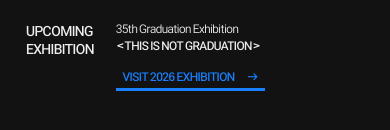
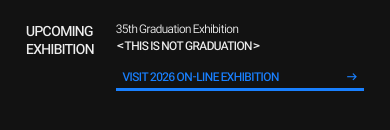
Before and after one commit to khuid/khid-archive-site, a Next.js app: page / in a window 390 px wide. Shown: the part 706-836 px from the top of the page. Built offline with nearby package versions, Linux system fonts and the light colour scheme.

Commit message:
Hero (mobile): ON-LINE back in the VISIT button and button fills to the content edge (ON-LINE dropped only below 340 so it doesn't collide with UPCOMING)
Co-Authored-By: Claude Opus 5.5 <noreply@anthropic.com>

```diff
--- a/src/components/Phase1Hero.tsx
+++ b/src/components/Phase1Hero.tsx
@@ -196,8 +196,8 @@ export default function Phase1Hero({ exhibitions }: Props) {
               </div>
               {/* 연도별 키컬러(info.json keyColor) 글자 + 두꺼운 밑줄, hover 시 키컬러로 채움.
                   글자와 화살표 사이는 1em으로 고정 (1열·2열 레이아웃 모두 같은 비율).
-                  514~는 버튼이 오른쪽 열 폭(콘텐츠 끝)까지, 화살표는 오른쪽 끝.
-                  514 미만(스마트폰)은 "ON-LINE"을 빼고 버튼도 글자 폭만큼만(늘이면 글자–화살표가 너무 벌어짐) */}
+                  버튼은 오른쪽 열 폭(콘텐츠 끝)까지, 화살표는 오른쪽 끝.
+                  340 미만은 "ON-LINE"까지 넣으면 오른쪽 열이 넓어져 UPCOMING과 겹치므로 뺌 */}
               <a
                 href={latest.href}
                 style={
@@ -206,10 +206,10 @@ export default function Phase1Hero({ exhibitions }: Props) {
                     "--on-key": onKeyColor(latest.keyColor),
                   } as React.CSSProperties
                 }
-                className="group flex w-full max-[514px]:w-fit items-center justify-between gap-[1em] border-b-[3px] border-(--key) px-[0.55em] py-[0.25em] font-sans font-semibold text-(--key) transition-colors duration-200 hover:bg-(--key) hover:text-(--on-key) min-[1024px]:text-[length:max(12px,calc(17*var(--u)))] min-[1920px]:text-[18.7px]"
+                className="group flex w-full items-center justify-between gap-[1em] border-b-[3px] border-(--key) px-[0.55em] py-[0.25em] font-sans font-semibold text-(--key) transition-colors duration-200 hover:bg-(--key) hover:text-(--on-key) min-[1024px]:text-[length:max(12px,calc(17*var(--u)))] min-[1920px]:text-[18.7px]"
               >
                 <span>
-                  VISIT {latest.year} <span className="max-[514px]:hidden">ON-LINE </span>EXHIBITION
+                  VISIT {latest.year} <span className="max-[340px]:hidden">ON-LINE </span>EXHIBITION
                 </span>
                 <span aria-hidden="true" className="transition-transform duration-200 group-hover:translate-x-1">
                   →
```
